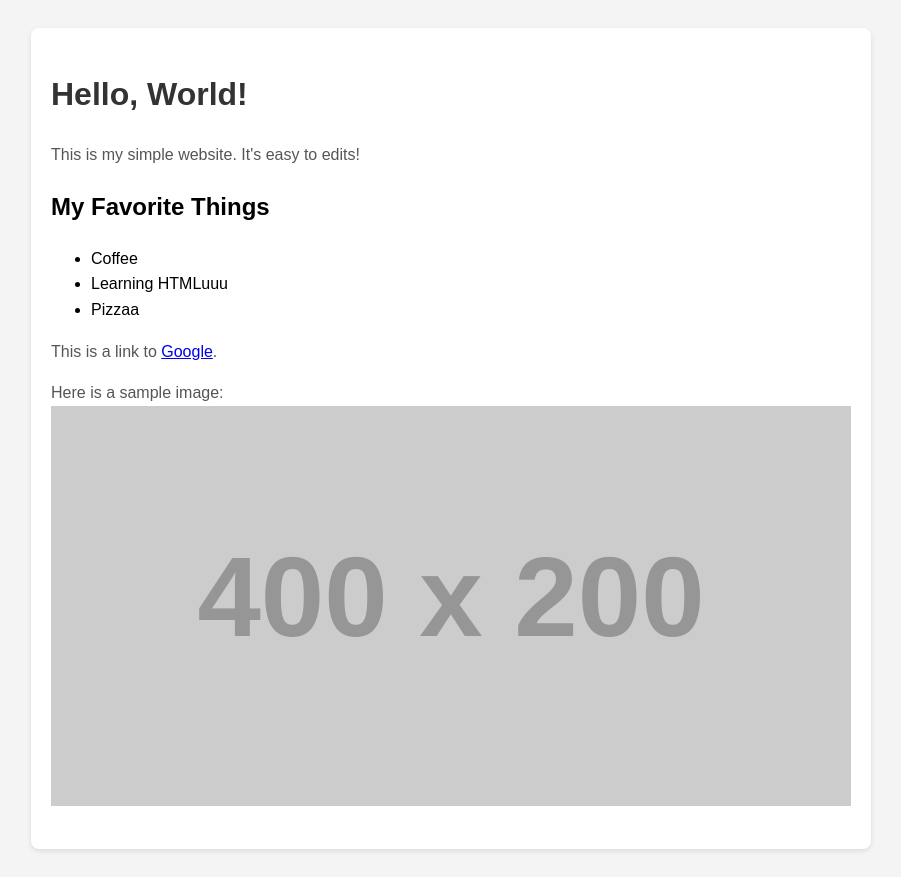
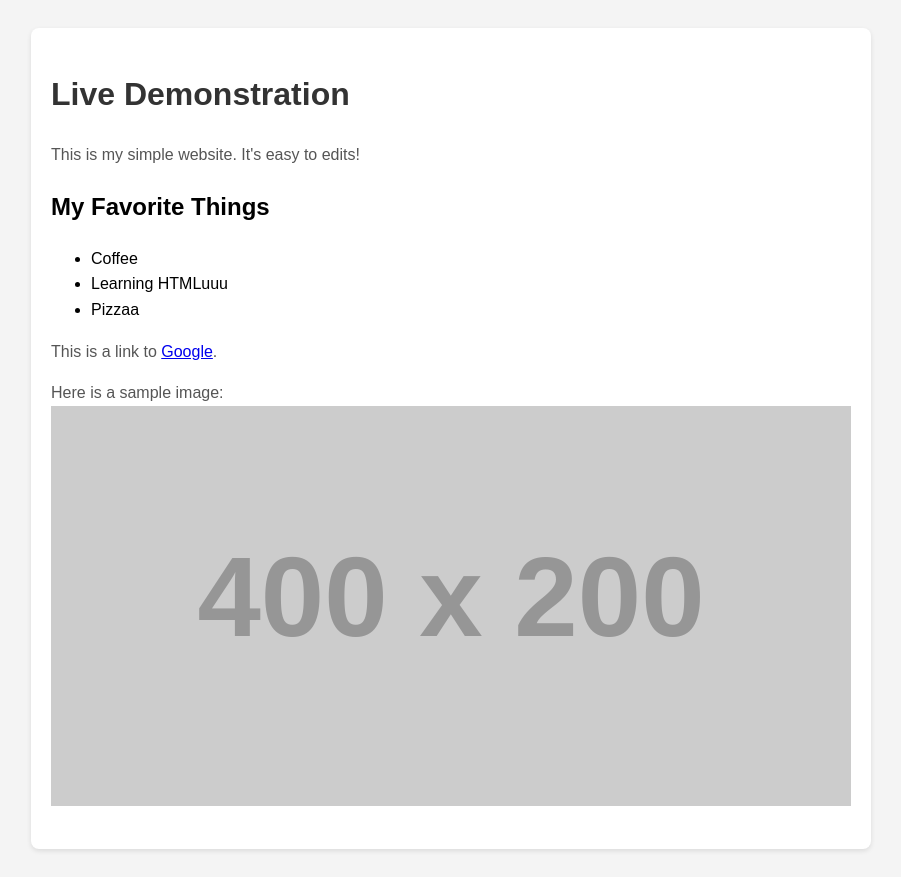
Before and after one commit to sradha-sivaji/Networking-CA1, a plain HTML site: page samplesite/index.html in a window 1280 px wide. Shown: the whole page, without its empty margins (189-1090 px from the left). Drawn offline with Linux system fonts and the light colour scheme; placeholder pictures from the web are drawn by us.

Commit message:
first live

```diff
--- a/samplesite/index.html
+++ b/samplesite/index.html
@@ -34,7 +34,7 @@
 
     <div class="container">
 
-      <h1>Hello, World!</h1>
+      <h1>Live Demonstration</h1>
 
       <p>This is my simple website. It's easy to edits!</p>
 
```
